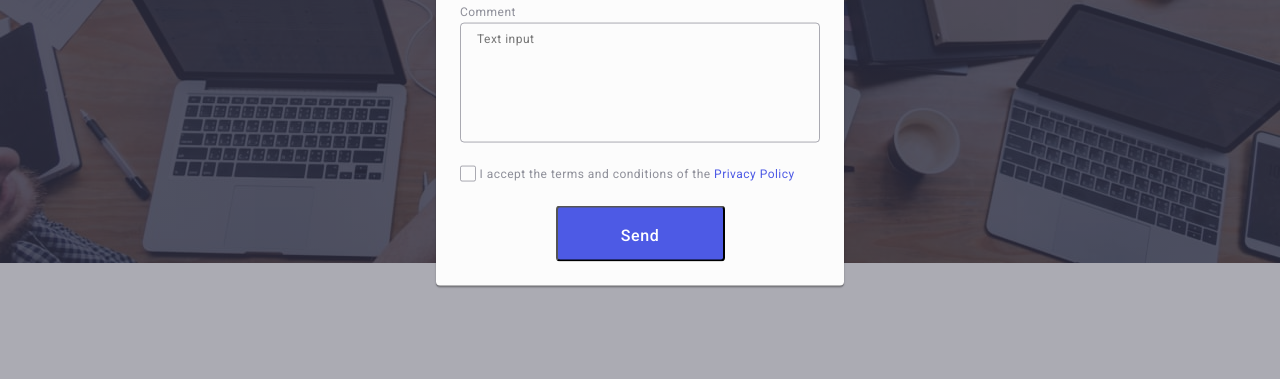
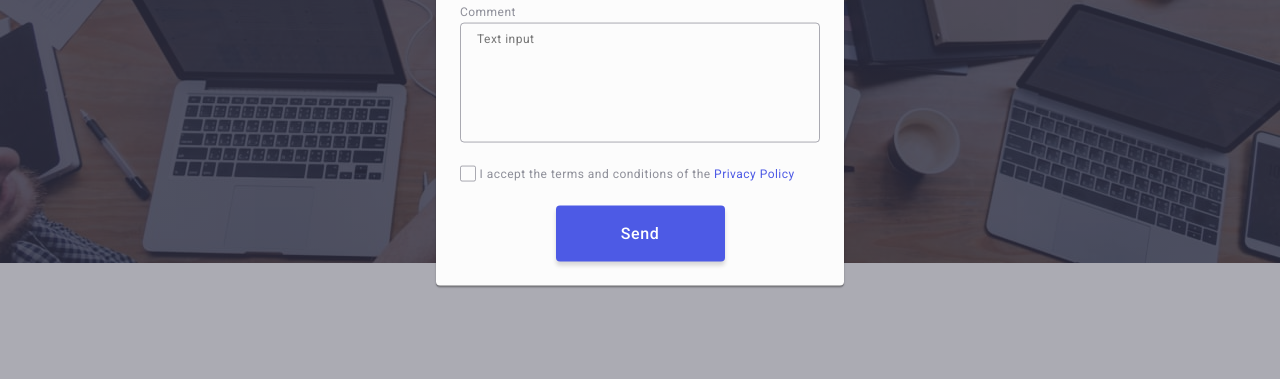
Before and after one commit to mestn1y1/goit-markup-hw-05, a plain HTML site: page index.html in a window 1280 px wide. Shown: the part 410-789 px from the top of the page. Drawn offline with nearby package versions, Linux system fonts and the light colour scheme.

Commit message:
addmodal

```diff
--- a/css/style.css
+++ b/css/style.css
@@ -768,7 +768,8 @@ img {
   cursor: pointer;
   background-color: #4d5ae5;
   border-radius: 4px;
+  border: none;
   padding: 16px 32px;
-  /* box-shadow: 0 4px 4px 0 rgba(0, 0, 0, 0.15);
-  outline: transparent; */
+  transition: background-color 250ms cubic-bezier(0.4, 0, 0.2, 1);
+  box-shadow: 0 4px 4px 0 rgba(0, 0, 0, 0.15);
 }
```
